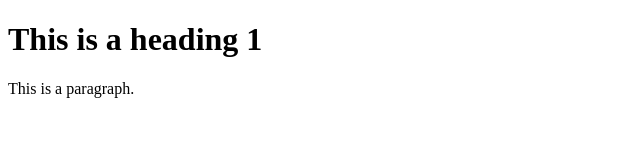
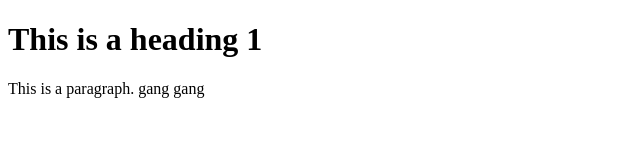
Before and after one commit to Bonseog-Ku/3179, a plain HTML site: page labmyhtml.html in a window 1280 px wide. Shown: the full height of the page, 0-640 px from the left. Drawn offline with Linux system fonts and the light colour scheme.

Commit message:
Add files via upload
updated the file

```diff
--- a/labmyhtml.html
+++ b/labmyhtml.html
@@ -5,7 +5,7 @@
 </head>
 <body>
     <h1>This is a heading 1</h1>
-    <p>This is a paragraph.</p>
+    <p>This is a paragraph. gang gang</p>
 
 </body>
 
```
